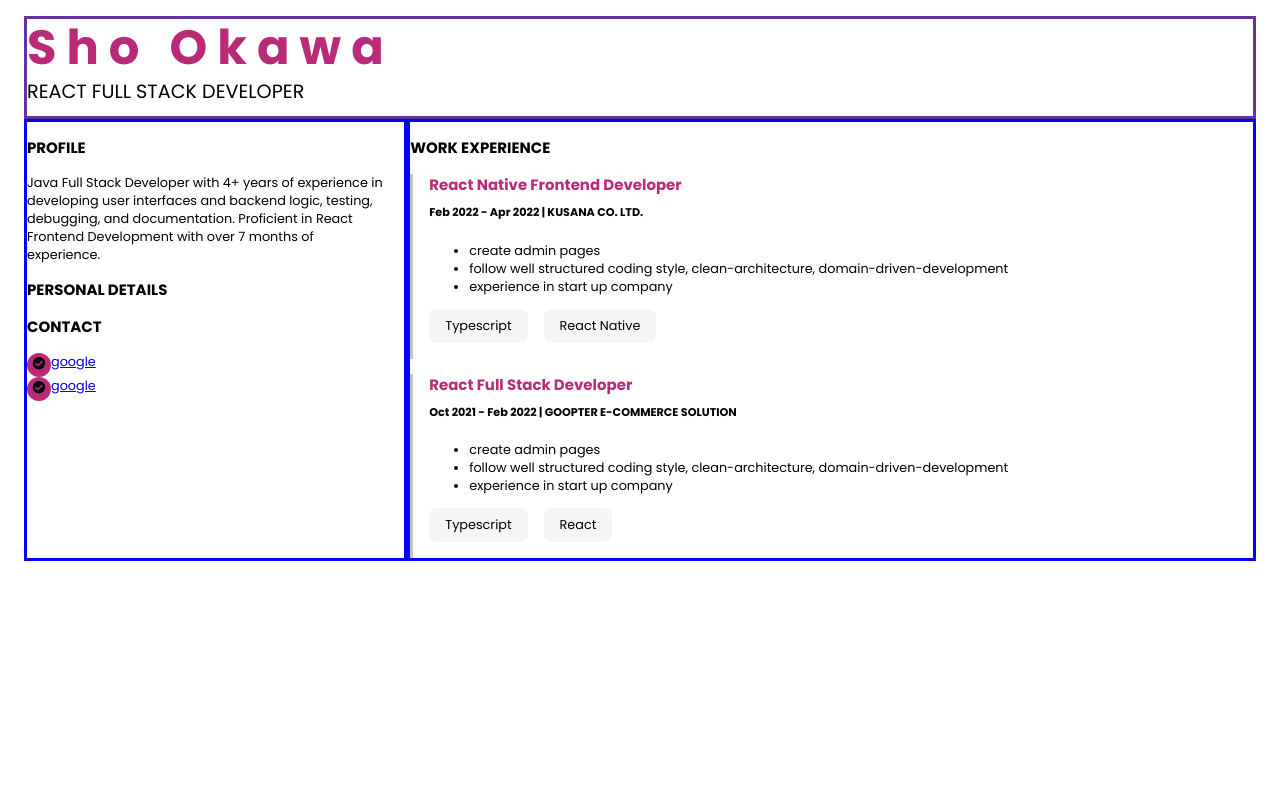
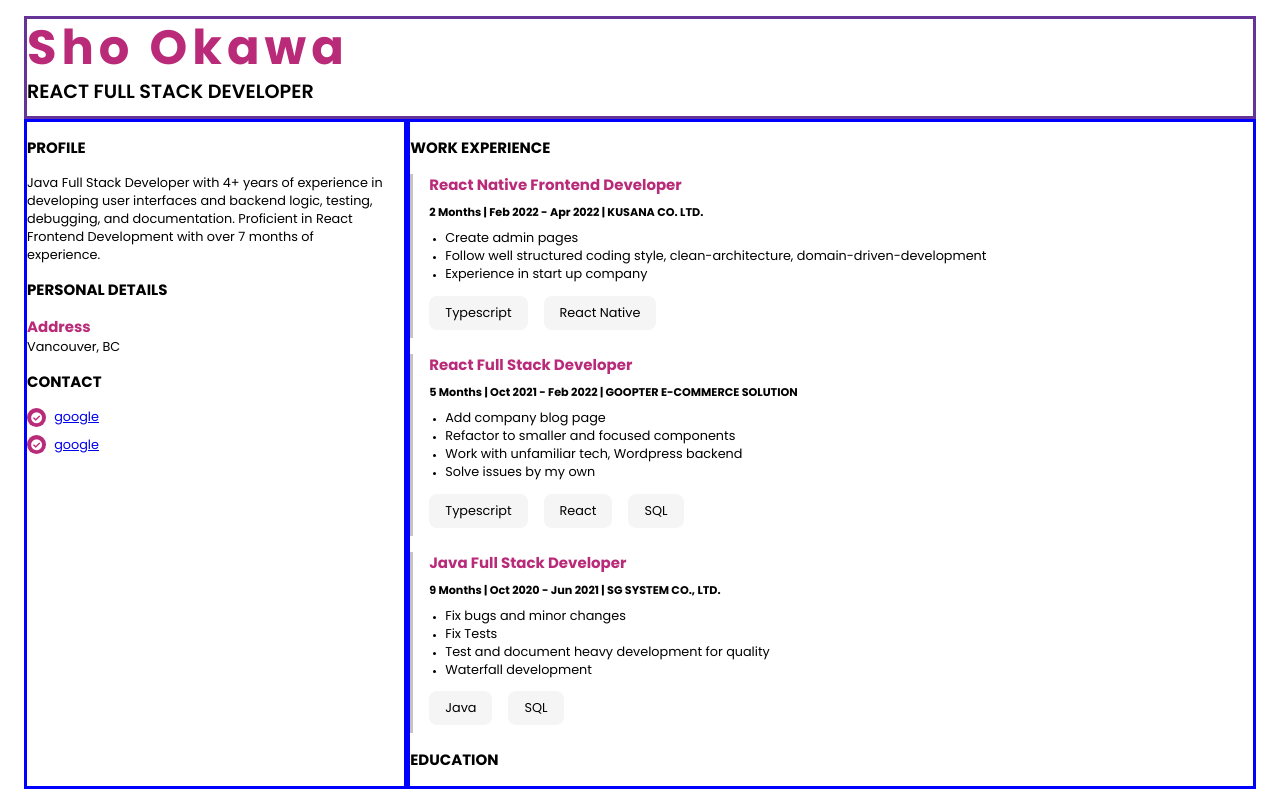
Before and after one commit to SOunit/resume-angular, an Angular app: page / in a window 1280 px wide. Built offline with nearby package versions, Linux system fonts and the light colour scheme.

Commit message:
fis styles

```diff
--- a/src/app/app.component.html
+++ b/src/app/app.component.html
@@ -38,11 +38,13 @@
           </div>
           <div>
             <h3 class="section-title">personal details</h3>
+            <h3 class="main-color address-title">Address</h3>
+            <p class="address">Vancouver, BC</p>
           </div>
           <div>
             <h3 class="section-title">contact</h3>
             <!-- item -->
-            <div style="display: flex">
+            <div class="contact-item">
               <span class="icon-wrapper">
                 <i class="fas fa-check-circle"></i>
               </span>
@@ -50,7 +52,7 @@
             </div>
 
             <!-- item -->
-            <div style="display: flex">
+            <div class="contact-item">
               <span class="icon-wrapper">
                 <i class="fas fa-check-circle"></i>
               </span>
@@ -65,6 +67,7 @@
             *ngFor="let experience of experiences"
             [experience]="experience"
           ></app-experience>
+          <h3 class="section-title">education</h3>
         </div>
       </div>
     </main>
--- a/src/app/app.component.scss
+++ b/src/app/app.component.scss
@@ -10,7 +10,7 @@ body {
 
 .name {
   font-size: 3rem;
-  letter-spacing: 10px;
+  letter-spacing: 5px;
   margin-top: 5px;
   margin-bottom: 5px;
   line-height: 3rem;
@@ -18,7 +18,7 @@ body {
 
 .role {
   text-transform: uppercase;
-  font-weight: 500;
+  font-weight: 600;
   margin-top: 0px;
   margin-bottom: 10px;
 }
@@ -30,13 +30,30 @@ body {
 .icon-wrapper {
   background-color: rgb(185, 42, 120) !important;
   border-radius: 50%;
-  width: 1.5rem;
-  height: 1.5rem;
+  width: 1.2rem;
+  height: 1.2rem;
+  font-size: 0.7rem;
   display: flex;
   justify-content: center;
   align-items: center;
+  color: white;
+  margin-right: 0.5rem;
 }
 
 .company-name {
   text-transform: uppercase;
 }
+
+.address-title {
+  margin-bottom: 0;
+}
+
+.address {
+  margin-top: 0;
+}
+
+.contact-item {
+  display: flex;
+  align-items: center;
+  margin-bottom: 0.5rem;
+}
--- a/src/app/app.component.ts
+++ b/src/app/app.component.ts
@@ -13,25 +13,38 @@ export class AppComponent {
   experiences: Experience[] = [
     {
       jobTitle: 'React Native Frontend Developer',
-      term: 'Feb 2022 - Apr 2022',
+      term: '2 Months | Feb 2022 - Apr 2022',
       companyName: 'kusana co. ltd.',
       appeals: [
-        'create admin pages',
-        'follow well structured coding style, clean-architecture, domain-driven-development',
-        'experience in start up company',
+        'Create admin pages',
+        'Follow well structured coding style, clean-architecture, domain-driven-development',
+        'Experience in start up company',
       ],
       skills: ['Typescript', 'React Native'],
     },
     {
       jobTitle: 'React Full Stack Developer',
-      term: 'Oct 2021 - Feb 2022',
+      term: '5 Months | Oct 2021 - Feb 2022',
       companyName: 'goopter E-commerce solution',
       appeals: [
-        'create admin pages',
-        'follow well structured coding style, clean-architecture, domain-driven-development',
-        'experience in start up company',
+        'Add company blog page',
+        'Refactor to smaller and focused components',
+        'Work with unfamiliar tech, Wordpress backend',
+        'Solve issues by my own',
       ],
-      skills: ['Typescript', 'React'],
+      skills: ['Typescript', 'React', 'SQL'],
+    },
+    {
+      jobTitle: 'Java Full Stack Developer',
+      term: '9 Months | Oct 2020 - Jun 2021',
+      companyName: 'sg system co., ltd.',
+      appeals: [
+        'Fix bugs and minor changes',
+        'Fix Tests',
+        'Test and document heavy development for quality',
+        'Waterfall development',
+      ],
+      skills: ['Java', 'SQL'],
     },
   ];
 }
--- a/src/app/experience/experience.component.html
+++ b/src/app/experience/experience.component.html
@@ -10,8 +10,10 @@
       <span class="company-name">{{ experience.companyName }}</span>
     </h4>
   </div>
-  <ul>
-    <li *ngFor="let appeal of experience.appeals">{{ appeal }}</li>
+  <ul class="appeal-list">
+    <li class="appeal-item" *ngFor="let appeal of experience.appeals">
+      {{ appeal }}
+    </li>
   </ul>
   <div style="display: flex">
     <app-skill-icon
--- a/src/app/experience/experience.component.scss
+++ b/src/app/experience/experience.component.scss
@@ -1,7 +1,8 @@
 .experience {
   border-left: 3px solid #c6c3c3;
-  padding-bottom: 1rem;
   padding-left: 1rem;
+  padding-bottom: 0.5rem;
+  margin-bottom: 1rem;
 }
 
 .job-title {
@@ -17,3 +18,12 @@
 .company-name {
   text-transform: uppercase;
 }
+
+.appeal-list {
+  padding-left: 1rem;
+  margin-top: 0;
+}
+
+.appeal-item::marker {
+  font-size: 0.5rem; /* Set the font size to adjust the marker size */
+}
```
